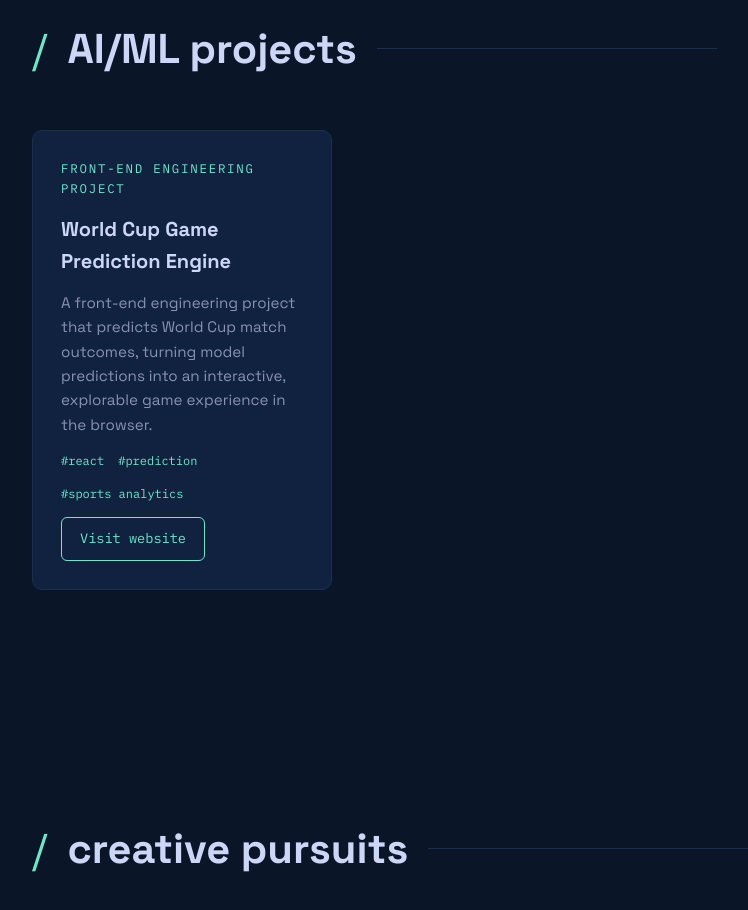
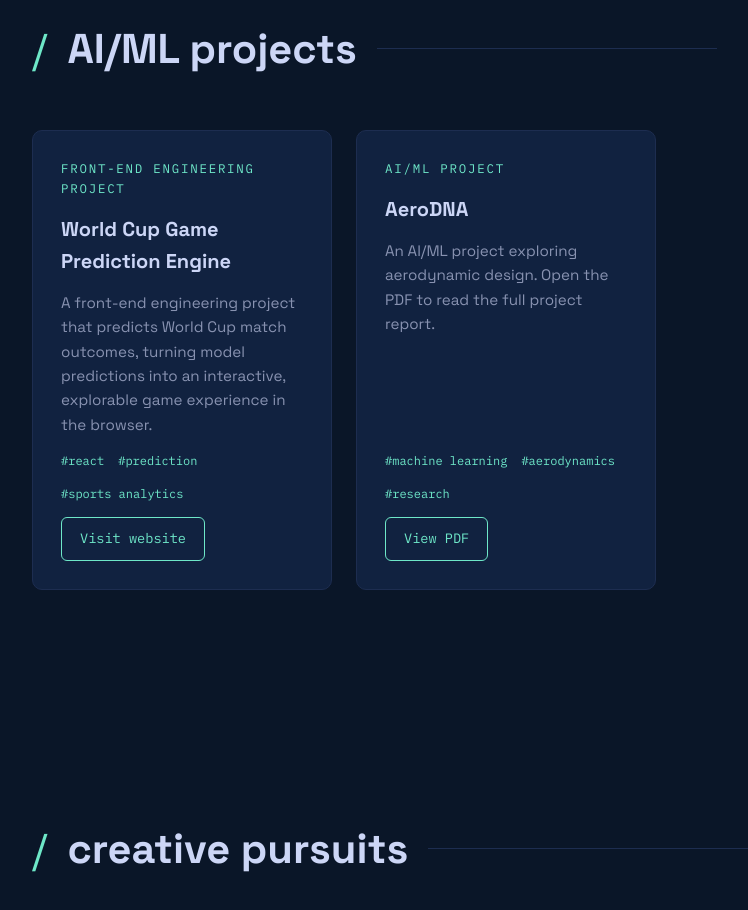
Before and after one commit to prag3103/pragatiPortfolio, a React (Vite) app: page / in a window 1280 px wide. Shown: the part 3120-4030 px from the top of the page, without its empty margins (98-846 px from the left). Built offline with nearby package versions, Linux system fonts and the light colour scheme; the HTML template or start-up script is replaced by a standard one.

Commit message:
Add AeroDNA project card with PDF report

```diff
--- a/src/pages/AiMlProjects.jsx
+++ b/src/pages/AiMlProjects.jsx
@@ -5,6 +5,15 @@ const projects = [
     blurb: 'A front-end engineering project that predicts World Cup match outcomes, turning model predictions into an interactive, explorable game experience in the browser.',
     tags: ['react', 'prediction', 'sports analytics'],
     link: 'https://incredible-otter-801c3e.netlify.app/',
+    linkLabel: 'Visit website',
+  },
+  {
+    title: 'AeroDNA',
+    category: 'ai/ml project',
+    blurb: 'An AI/ML project exploring aerodynamic design. Open the PDF to read the full project report.',
+    tags: ['machine learning', 'aerodynamics', 'research'],
+    link: '/assets/aerodna%20report.pdf',
+    linkLabel: 'View PDF',
   },
 ];
 
@@ -32,7 +41,7 @@ export default function AiMlProjects() {
                 target="_blank"
                 rel="noreferrer"
               >
-                Visit website
+                {p.linkLabel || 'Visit website'}
               </a>
             )}
           </article>
```
Also changed, not shown: 1 other file (tests, documents, lock files or other folders).
